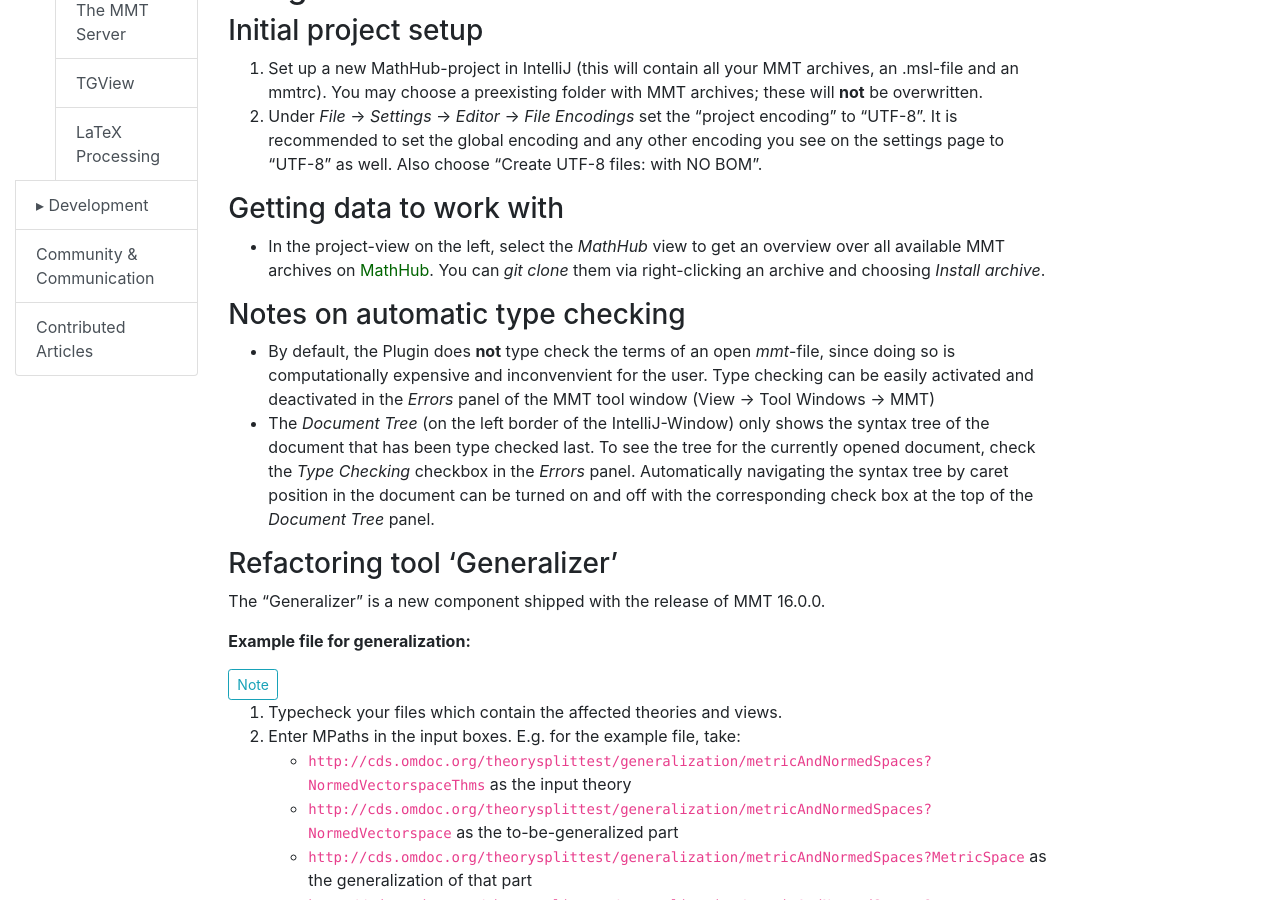
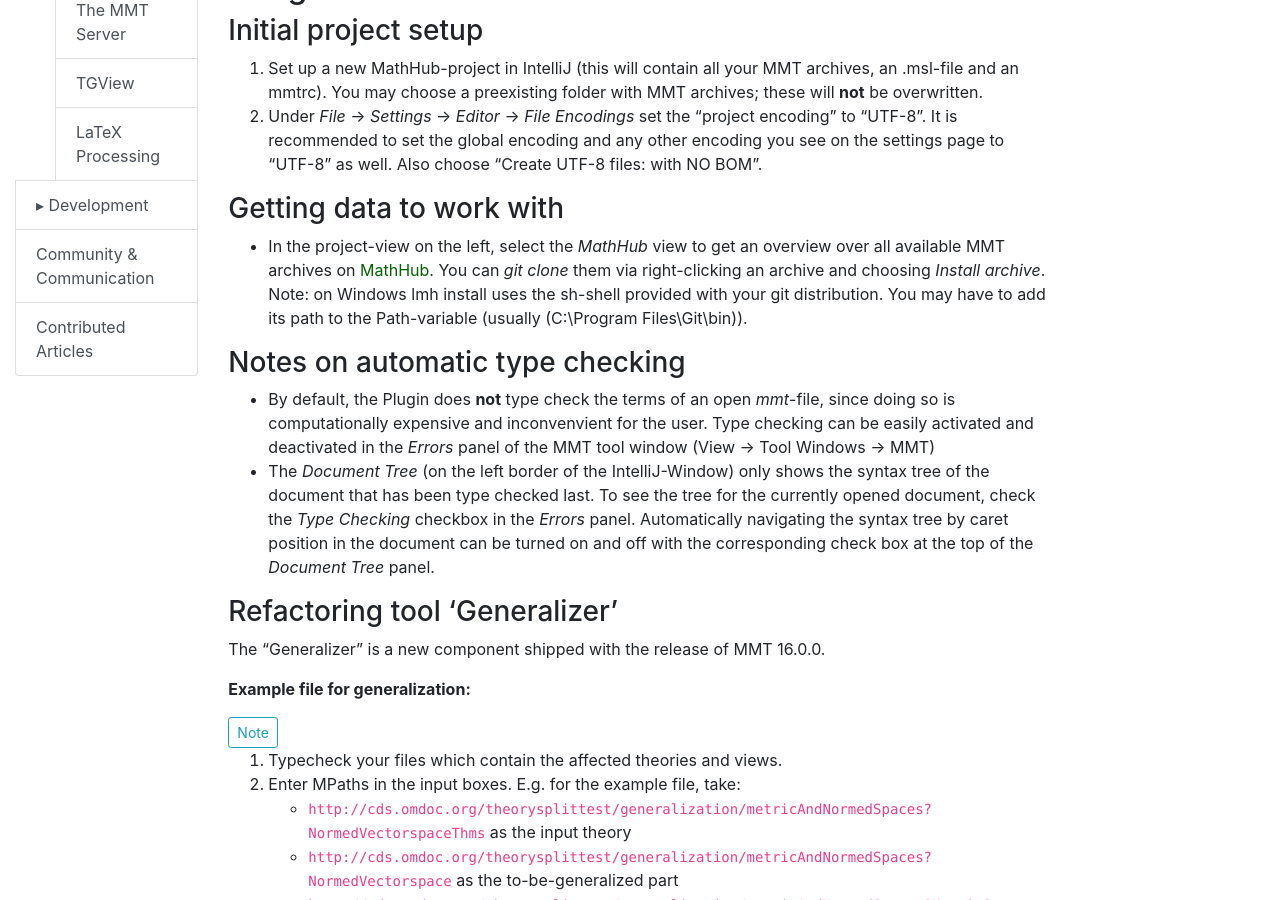
Before and after one commit to UniFormal/uniformal.github.io, a Jekyll site: the page built from doc/applications/intellij.md, in a window 1280 px wide and 900 px high, scrolled down 711 px. Built offline with Jekyll 4.4.1, drawn with Linux system fonts in a browser that asks for light colours.

Commit message:
Add note on use of lmh install/sh on Windows

```diff
--- a/doc/applications/intellij.md
+++ b/doc/applications/intellij.md
@@ -30,7 +30,7 @@ Since MMT files make heavy use of Unicode math charcters, be sure to have a font
 ### Getting data to work with
 
 - In the project-view on the left, select the *MathHub* view to get an overview over all available MMT archives on
-[MathHub](http://gl.mathhub.info). You can *git clone* them via right-clicking an archive and choosing *Install archive*.
+[MathHub](http://gl.mathhub.info). You can *git clone* them via right-clicking an archive and choosing *Install archive*. Note: on Windows lmh install uses the sh-shell provided with your git distribution.  You may have to add its path to the Path-variable (usually (C:\Program Files\Git\bin)).
 
 ### Notes on automatic type checking
 
```
